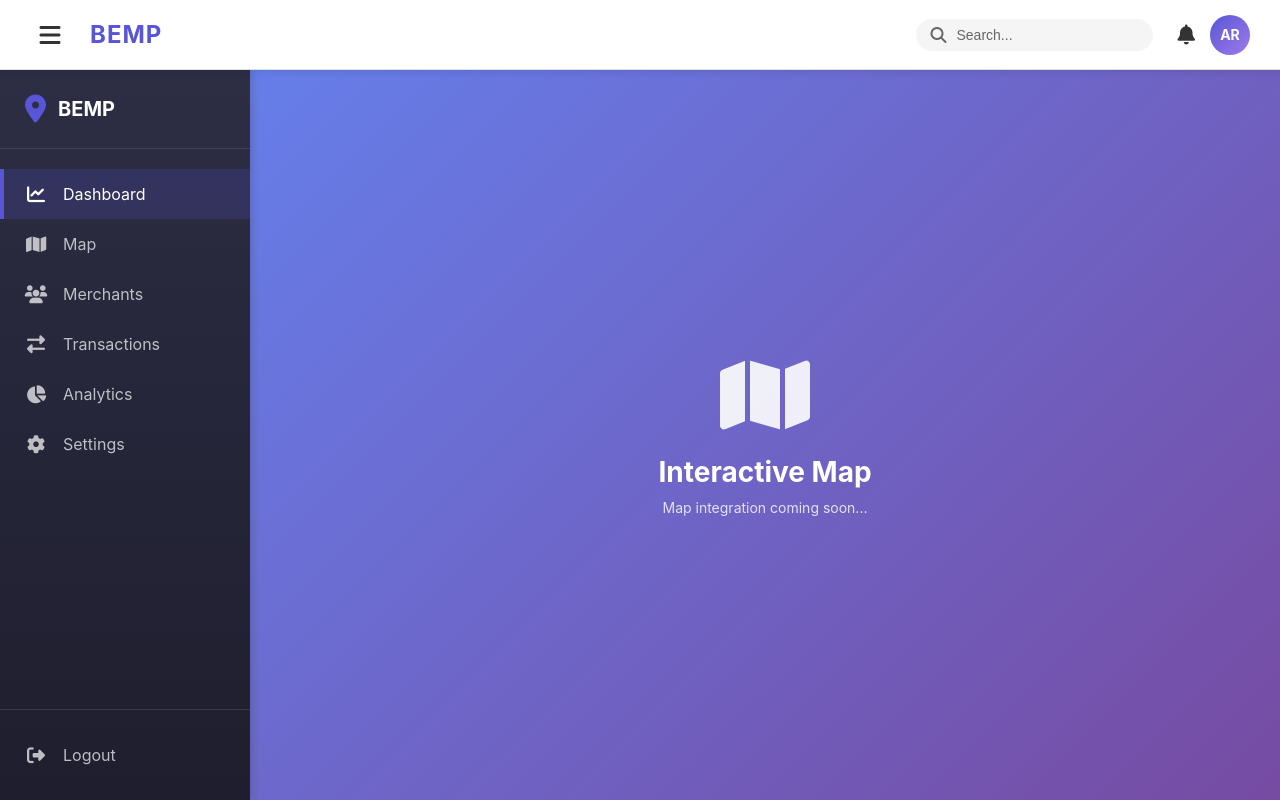
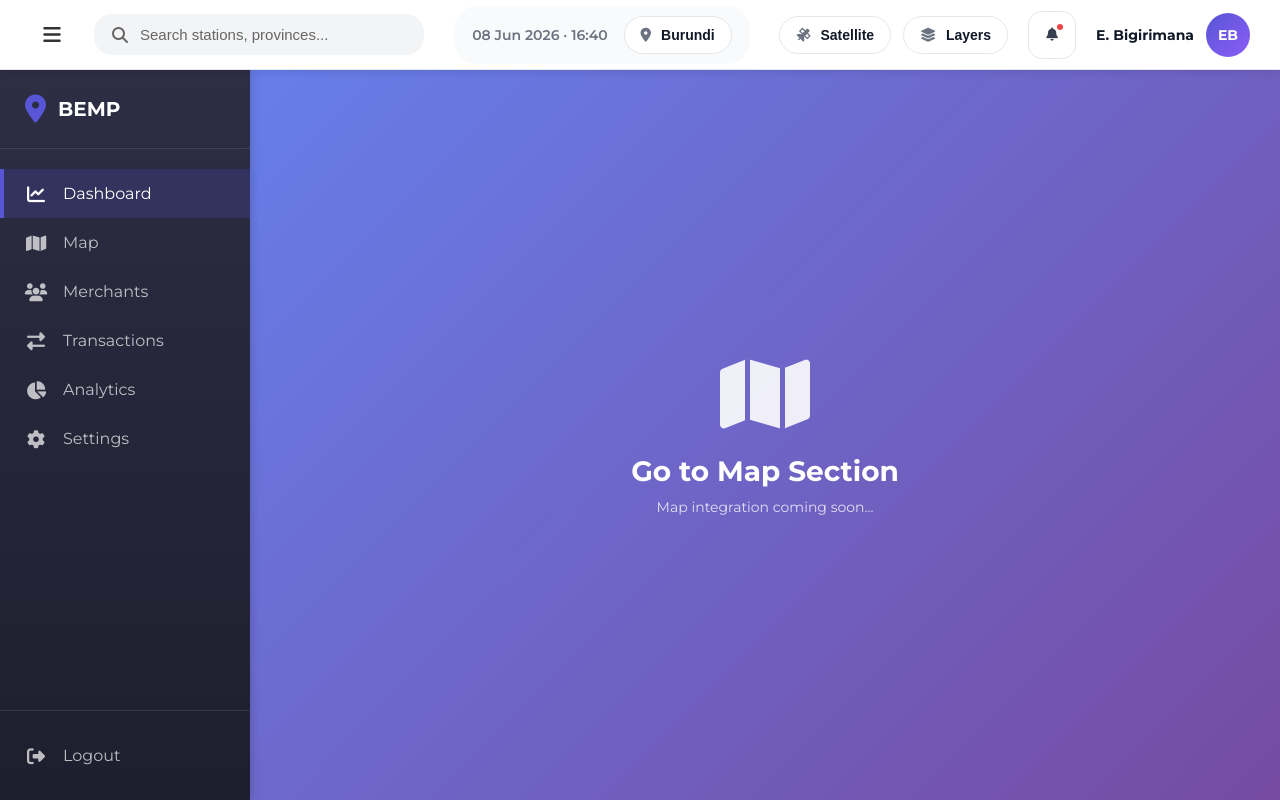
Before and after one commit to ahishakiyeyv/BEMP, a plain HTML site: page index.html in a window 1280 px wide. Drawn offline with Linux system fonts and the light colour scheme.

Commit message:
topbar redesigned

```diff
--- a/css/style.css
+++ b/css/style.css
@@ -1,3 +1,5 @@
+@import url("https://fonts.googleapis.com/css2?family=Montserrat:ital,wght@0,100..900;1,100..900&display=swap");
+
 /* ============================================
    VARIABLES & RESET
    ============================================ */
@@ -22,9 +24,7 @@
 }
 
 body {
-  font-family:
-    -apple-system, BlinkMacSystemFont, "Segoe UI", Roboto, Oxygen, Ubuntu,
-    Cantarell, sans-serif;
+  font-family: "Montserrat", sans-serif;
   background-color: var(--bg-light);
   color: var(--text-dark);
   overflow: hidden;
@@ -46,8 +46,8 @@ body {
   left: 0;
   right: 0;
   height: var(--topbar-height);
-  background: white;
-  border-bottom: 1px solid var(--border-color);
+  background: #ffffff;
+  border-bottom: 1px solid #e5e7eb;
   display: flex;
   justify-content: space-between;
   align-items: center;
@@ -56,24 +56,40 @@ body {
   box-shadow: var(--shadow);
 }
 
-.topbar-left {
+.topbar-left,
+.topbar-right,
+.topbar-center {
   display: flex;
   align-items: center;
   gap: 20px;
 }
 
+.topbar-left {
+  flex: 1;
+}
+
+.topbar-center {
+  flex: 0.9;
+  justify-content: center;
+}
+
+.topbar-right {
+  flex: 1;
+  justify-content: flex-end;
+}
+
 .toggle-btn {
   background: none;
   border: none;
-  font-size: 24px;
+  font-size: 20px;
   cursor: pointer;
   color: var(--text-dark);
-  width: 40px;
-  height: 40px;
+  width: 44px;
+  height: 44px;
   display: flex;
   align-items: center;
   justify-content: center;
-  border-radius: 8px;
+  border-radius: 12px;
   transition: background-color var(--transition-speed) ease;
 }
 
@@ -81,28 +97,16 @@ body {
   background-color: var(--bg-light);
 }
 
-.topbar-title {
-  font-size: 24px;
-  font-weight: 700;
-  color: var(--primary-color);
-  letter-spacing: 1px;
-}
-
-.topbar-right {
-  display: flex;
-  align-items: center;
-  gap: 25px;
-}
-
 .search-box {
   display: flex;
   align-items: center;
-  gap: 10px;
-  background-color: var(--bg-light);
-  padding: 8px 15px;
-  border-radius: 20px;
+  gap: 12px;
+  background-color: #f3f4f6;
+  padding: 12px 18px;
+  border-radius: 18px;
   flex: 1;
-  max-width: 300px;
+  max-width: 420px;
+  min-width: 280px;
 }
 
 .search-box i {
@@ -112,10 +116,10 @@ body {
 
 .search-box input {
   border: none;
-  background: none;
+  background: transparent;
   outline: none;
   color: var(--text-dark);
-  font-size: 14px;
+  font-size: 15px;
   width: 100%;
 }
 
@@ -123,32 +127,115 @@ body {
   color: var(--text-light);
 }
 
+.topbar-info {
+  display: flex;
+  align-items: center;
+  gap: 16px;
+  background: rgba(249, 250, 251, 0.9);
+  padding: 10px 18px;
+  border-radius: 24px;
+}
+
+.topbar-date {
+  color: #6b7280;
+  font-size: 14px;
+  font-weight: 600;
+}
+
+.location-btn,
+.topbar-action {
+  display: inline-flex;
+  align-items: center;
+  gap: 10px;
+  border: 1px solid #e5e7eb;
+  background: #ffffff;
+  padding: 10px 16px;
+  border-radius: 999px;
+  color: #111827;
+  font-size: 14px;
+  font-weight: 600;
+  cursor: pointer;
+  transition:
+    border-color var(--transition-speed) ease,
+    color var(--transition-speed) ease,
+    background var(--transition-speed) ease;
+}
+
+.location-btn i,
+.topbar-action i {
+  font-size: 14px;
+  color: #6b7280;
+}
+
+.location-btn:hover,
+.topbar-action:hover {
+  border-color: var(--primary-color);
+  color: var(--primary-color);
+  background: #f8fafc;
+}
+
+.topbar-actions {
+  display: flex;
+  align-items: center;
+  gap: 12px;
+}
+
+.notification-btn {
+  position: relative;
+  width: 48px;
+  height: 48px;
+  border: 1px solid #e5e7eb;
+  border-radius: 14px;
+  background: #ffffff;
+  display: inline-flex;
+  align-items: center;
+  justify-content: center;
+  color: #374151;
+  cursor: pointer;
+  transition:
+    border-color var(--transition-speed) ease,
+    color var(--transition-speed) ease;
+}
+
+.notification-btn:hover {
+  border-color: var(--primary-color);
+  color: var(--primary-color);
+}
+
+.notification-badge {
+  position: absolute;
+  top: 10px;
+  right: 10px;
+  width: 10px;
+  height: 10px;
+  border-radius: 50%;
+  background: #ef4444;
+  border: 2px solid #ffffff;
+}
+
 .user-profile {
   display: flex;
   align-items: center;
-  gap: 15px;
+  gap: 12px;
+  background: transparent;
 }
 
-.user-profile i {
-  font-size: 20px;
-  color: var(--text-dark);
-  cursor: pointer;
-  transition: color var(--transition-speed) ease;
-}
-
-.user-profile i:hover {
-  color: var(--primary-color);
+.user-name {
+  color: #111827;
+  font-size: 14px;
+  font-weight: 700;
+  white-space: nowrap;
 }
 
 .avatar {
-  width: 40px;
-  height: 40px;
-  background: linear-gradient(135deg, var(--primary-color), #9f7aea);
+  width: 44px;
+  height: 44px;
+  background: linear-gradient(135deg, var(--primary-color), #8b5cf6);
   border-radius: 50%;
   display: flex;
   align-items: center;
   justify-content: center;
-  color: white;
+  color: #ffffff;
   font-weight: 700;
   cursor: pointer;
   font-size: 14px;
--- a/index.html
+++ b/index.html
@@ -20,16 +20,38 @@
         <label for="sidebar-toggle" class="toggle-btn">
           <i class="fas fa-bars"></i>
         </label>
-        <h1 class="topbar-title">BEMP</h1>
+        <div class="search-box">
+          <i class="fas fa-search"></i>
+          <input type="text" placeholder="Search stations, provinces..." />
+        </div>
+      </div>
+      <div class="topbar-center">
+        <div class="topbar-info">
+          <span class="topbar-date">08 Jun 2026 · 16:40</span>
+          <button class="location-btn">
+            <i class="fas fa-map-marker-alt"></i>
+            Burundi
+          </button>
+        </div>
       </div>
       <div class="topbar-right">
-        <div class="search-box">
-          <i class="fas fa-search"></i>
-          <input type="text" placeholder="Search..." />
+        <div class="topbar-actions">
+          <button class="topbar-action">
+            <i class="fas fa-satellite"></i>
+            Satellite
+          </button>
+          <button class="topbar-action">
+            <i class="fas fa-layer-group"></i>
+            Layers
+          </button>
         </div>
+        <button class="notification-btn" aria-label="Notifications">
+          <i class="fas fa-bell"></i>
+          <span class="notification-badge"></span>
+        </button>
         <div class="user-profile">
-          <i class="fas fa-bell"></i>
-          <div class="avatar">AR</div>
+          <span class="user-name">E. Bigirimana</span>
+          <div class="avatar">EB</div>
         </div>
       </div>
     </div>
@@ -82,7 +104,7 @@
         <!-- Interactive map will go here -->
         <div class="map-placeholder">
           <i class="fas fa-map"></i>
-          <p>Interactive Map</p>
+          <p>Go to Map Section</p>
           <small>Map integration coming soon...</small>
         </div>
       </div>
```
